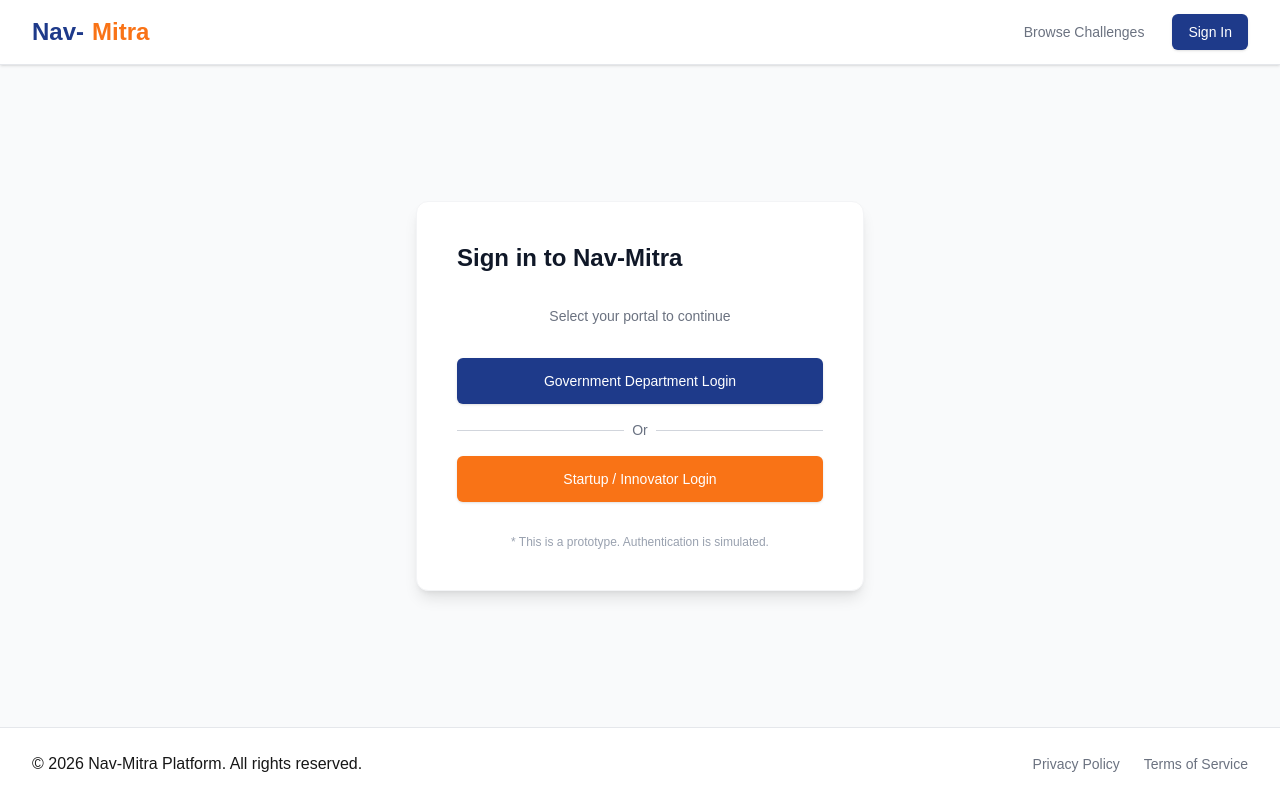
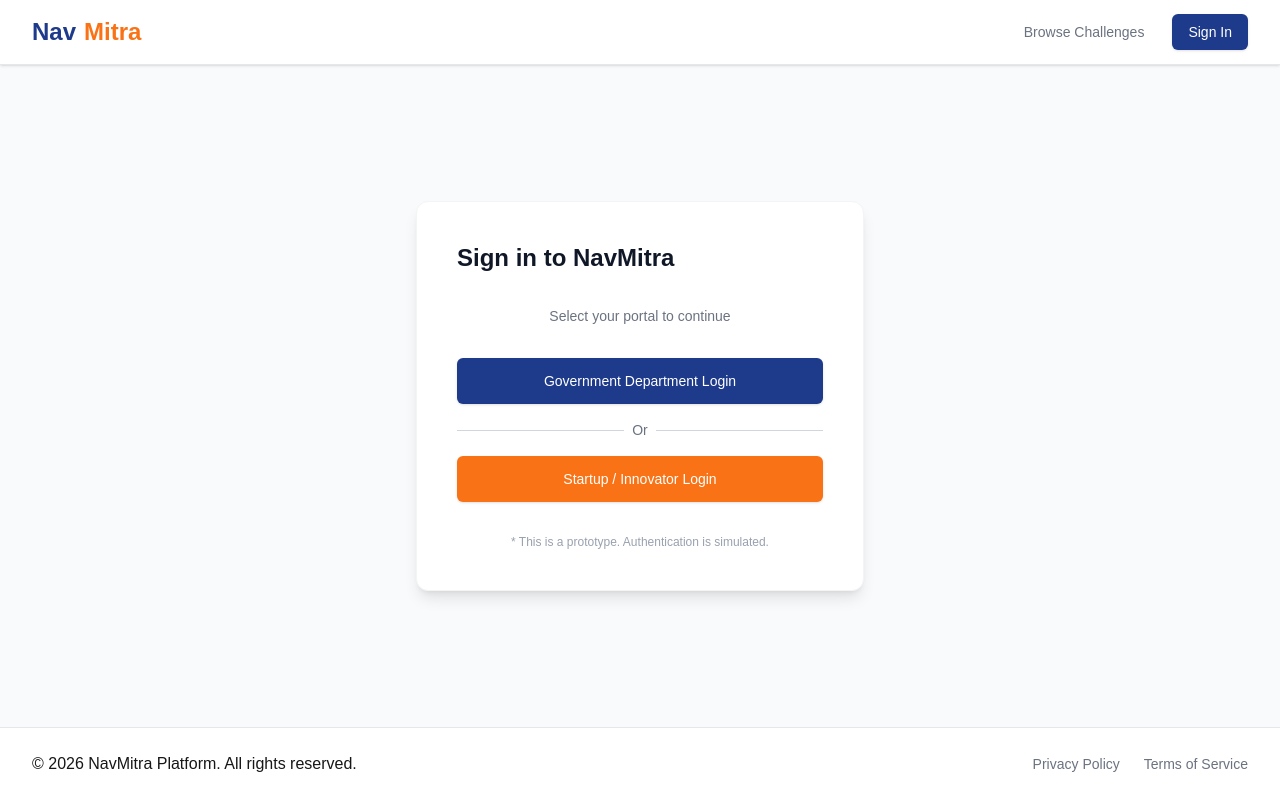
Before and after one commit to Manitk123/Nav-Mitra, a Next.js app: page /login in a window 1280 px wide. Built offline with nearby package versions, Linux system fonts and the light colour scheme.

Commit message:
chore: remove hyphen from NavMitra project name

```diff
--- a/src/app/layout.tsx
+++ b/src/app/layout.tsx
@@ -10,7 +10,7 @@ const inter = Inter({
 });
 
 export const metadata: Metadata = {
-  title: "Nav-Mitra Platform",
+  title: "NavMitra Platform",
   description: "Frictionless Innovation Procurement for Government",
 };
 
--- a/src/app/login/page.tsx
+++ b/src/app/login/page.tsx
@@ -7,7 +7,7 @@ export default function LoginPage() {
         <div>
           <div className="mb-8">
             <h2 className="text-2xl font-bold text-gray-900 mb-2">
-              Sign in to Nav-Mitra
+              Sign in to NavMitra
             </h2>
           </div>
           <p className="mt-2 text-center text-sm text-text-secondary">
--- a/src/components/layout/Footer.tsx
+++ b/src/components/layout/Footer.tsx
@@ -4,7 +4,7 @@ export default function Footer() {
       <div className="max-w-7xl mx-auto py-6 px-4 sm:px-6 lg:px-8">
         <div className="flex flex-col items-center justify-between sm:flex-row">
           <div className="text-center md:text-left mb-4 md:mb-0">
-            &copy; {new Date().getFullYear()} Nav-Mitra Platform. All rights reserved.
+            &copy; {new Date().getFullYear()} NavMitra Platform. All rights reserved.
           </div>
           <div className="flex space-x-6 mt-4 sm:mt-0">
             <a href="#" className="text-text-secondary hover:text-gov-blue text-sm">Privacy Policy</a>
--- a/src/components/layout/Navbar.tsx
+++ b/src/components/layout/Navbar.tsx
@@ -16,7 +16,7 @@ export default function Navbar() {
         <div className="flex justify-between h-16">
           <div className="flex items-center">
             <Link href="/" className="flex items-center gap-2">
-              <span className="text-2xl font-bold text-gov-blue">Nav-</span>
+              <span className="text-2xl font-bold text-gov-blue">Nav</span>
               <span className="text-2xl font-bold text-gov-orange">Mitra</span>
             </Link>
           </div>
```
Also changed, not shown: 1 other file (tests, documents, lock files or other folders).
